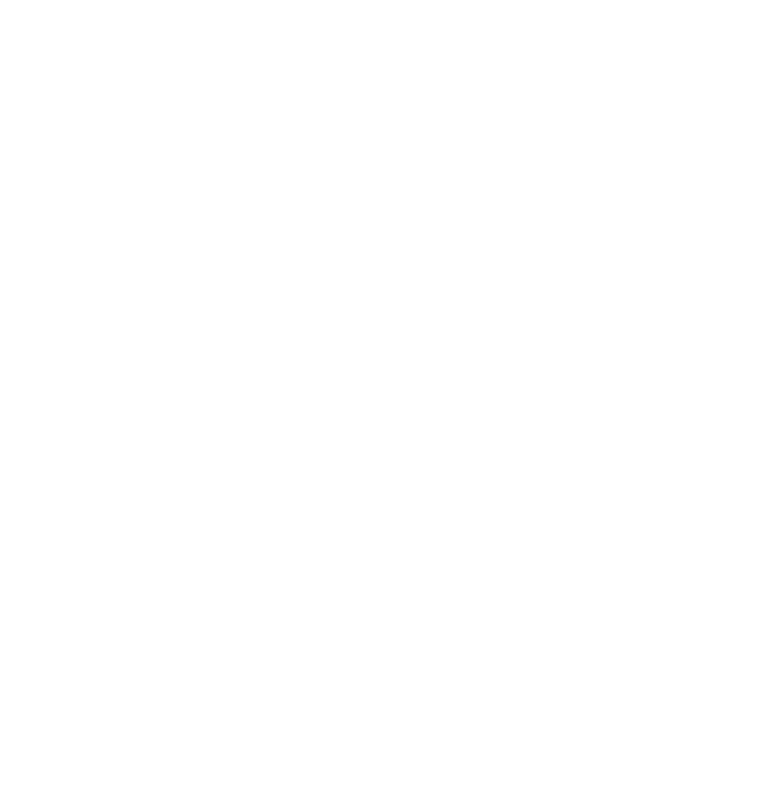
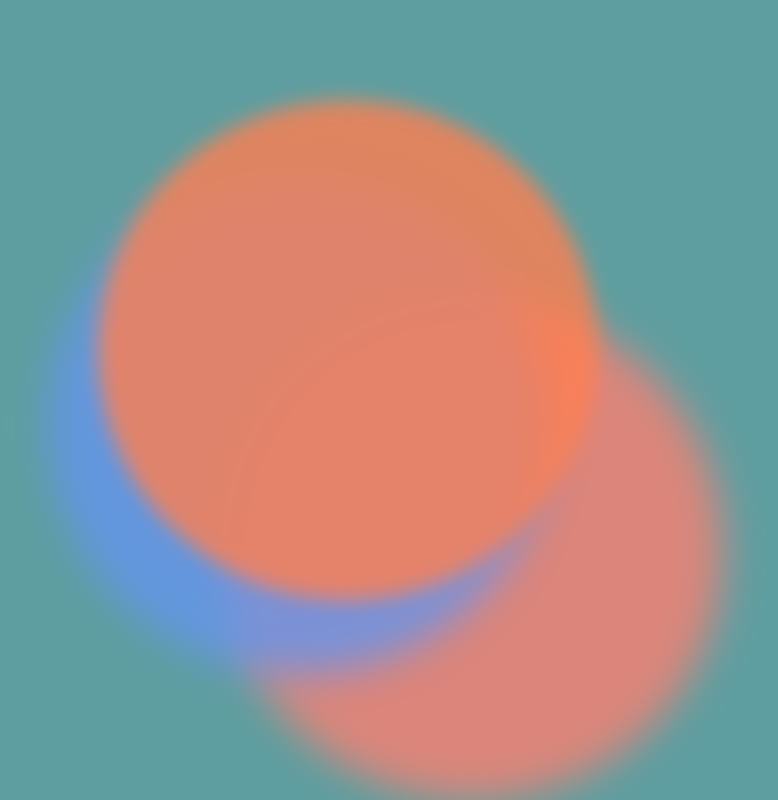
Before and after one commit to HaekyungS/js_paircoding_function_230227, a plain HTML site: page index.html in a window 1280 px wide. Shown: the whole page, without its empty margins (317-1095 px from the left). Drawn offline with Linux system fonts and the light colour scheme.

Commit message:
전체선택자를 바디에 넣은 상태로 전체적인 틀 완료

```diff
--- a/index.html
+++ b/index.html
@@ -7,6 +7,41 @@
   <title>Document</title>
 </head>
 <body>
+  <script>
+    // let body = document.body;
+    // console.dir(window)
+    // window.cssText="margin:0; padding:0; box-sizing:border-box;"
+    // 전체선택자 적용을 찾는 중.
+    // document.querySelectorAll("body div").cssText="margin:0; padding:0; box-sizing:border-box;"
 
+    document.body.style.cssText="margin:0; padding:0; box-sizing:border-box; overflow-x : hidden;";
+    //우선 못찾아서 body에 적용함.
+
+    let root=document.createElement("div");
+    root.setAttribute("id","root");
+    root.style.cssText="width:100vw; height:100vh; background-color:cadetblue; display:flex; justify-content:center; align-items:center; position:relative;"
+    document.body.appendChild(root);
+
+    for(i=0;i<3;i++){
+      let divs=document.createElement("div");
+      // divs.style.cssText="width:500px; height:500px; border-radius:250px; opacity:0.8; position:absolute;";
+      // 이렇게 공통적이었던 건 빼고 각자 세부적인 css text만 if문 안에 적용했더니 if 안의 값만 적용됨.
+      if(i===0){//1번째 div
+        divs.style.cssText="width:500px; height:500px; border-radius:250px; opacity:0.8; position:absolute;margin-top:300px; margin-left:300px; background-color:salmon; filter:blur(20px);"
+      }else if(i===1){//2번째 div
+        divs.style.cssText="width:500px; height:500px; border-radius:250px; opacity:0.8; position:absolute;margin-top:50px; margin-left:-50px; background-color:cornflowerblue; filter:blur(20px);"
+      }else{//3번째 div
+        divs.style.cssText="width:500px; height:500px; border-radius:250px; opacity:0.8; position:absolute;margin-top:-100px; margin-left:50px; background-color:coral; filter:blur(10px);"
+      }
+
+      root.appendChild(divs);
+    }
+
+    // document.querySelectorAll("body div").style="margin:0; padding:0; box-sizing:border-box;"
+    // console.dir(document.querySelectorAll('body div'))
+
+
+
+  </script>
 </body>
 </html>
```
